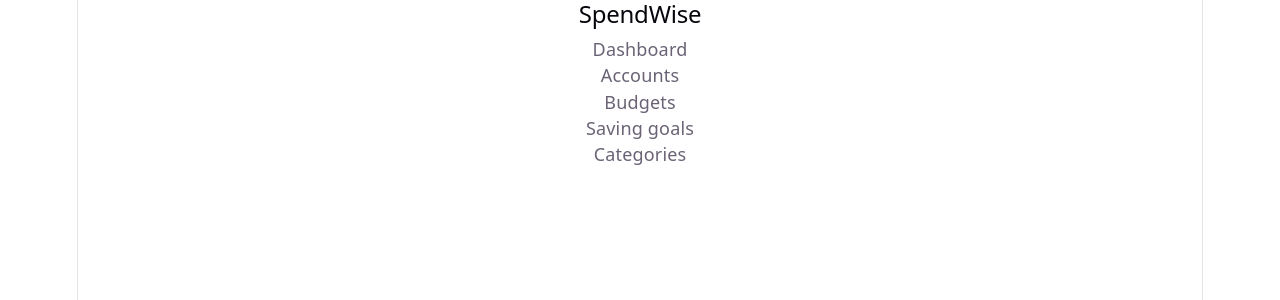
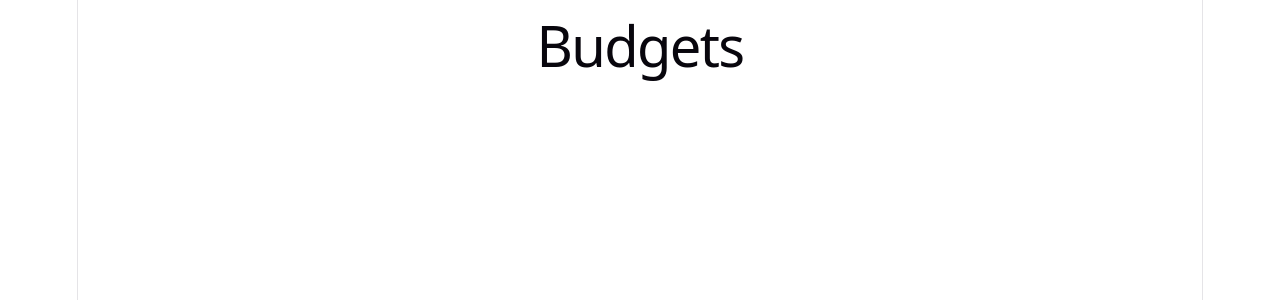
Before and after one commit to eri892821/OI-348-project-practice-space, a React (Vite) app in the folder OI_348-Project/: page / in a window 1280 px wide. Shown: the top 300 px of the page. Built offline with nearby package versions, Linux system fonts and the light colour scheme.

Commit message:
importing budgets in the app jsx structure

```diff
--- a/OI_348-Project/src/App.css
+++ b/OI_348-Project/src/App.css
@@ -1,4 +1,4 @@
-@import "tailwindcss";
+
 
 .counter {
   font-size: 16px;
--- a/OI_348-Project/src/App.jsx
+++ b/OI_348-Project/src/App.jsx
@@ -1,32 +1,8 @@
 import { useState } from 'react'
-import './App.css'
 import Budgets from './Budgets'
 
-const Sidebar =()=>{
-
-  return(
-    <div className="w-64 min-h-screen bg-[#0e63c5] text-white antialiased p-6">
-      <div className="flex items-center gap-3 mb-8">
-        <h2 className = "text-white text-2xl font-bold">SpendWise</h2>
-      </div>
-      <nav className="flex flex-col gap-4">
-        <div className="text-sm text-white/80"><button onClick={() => console.log('Dashboard clicked')}>Dashboard</button></div>
-        <div className="text-sm text-white/80">Accounts</div>
-        <div className="text-sm text-white/80">Budgets</div>
-        <div className="text-sm text-white/80">Saving goals</div>
-        <div className="text-sm text-white/80">Categories</div>
-      </nav>
-    </div>
-
-  )
-}
-
-const App =()=>{
-  return(
-   <div className="flex min-h-screen w-full">
-    <Sidebar/>
-   </div>
-  )
+function App(){
+return <Budgets/>
 }
 
 export default App
```
